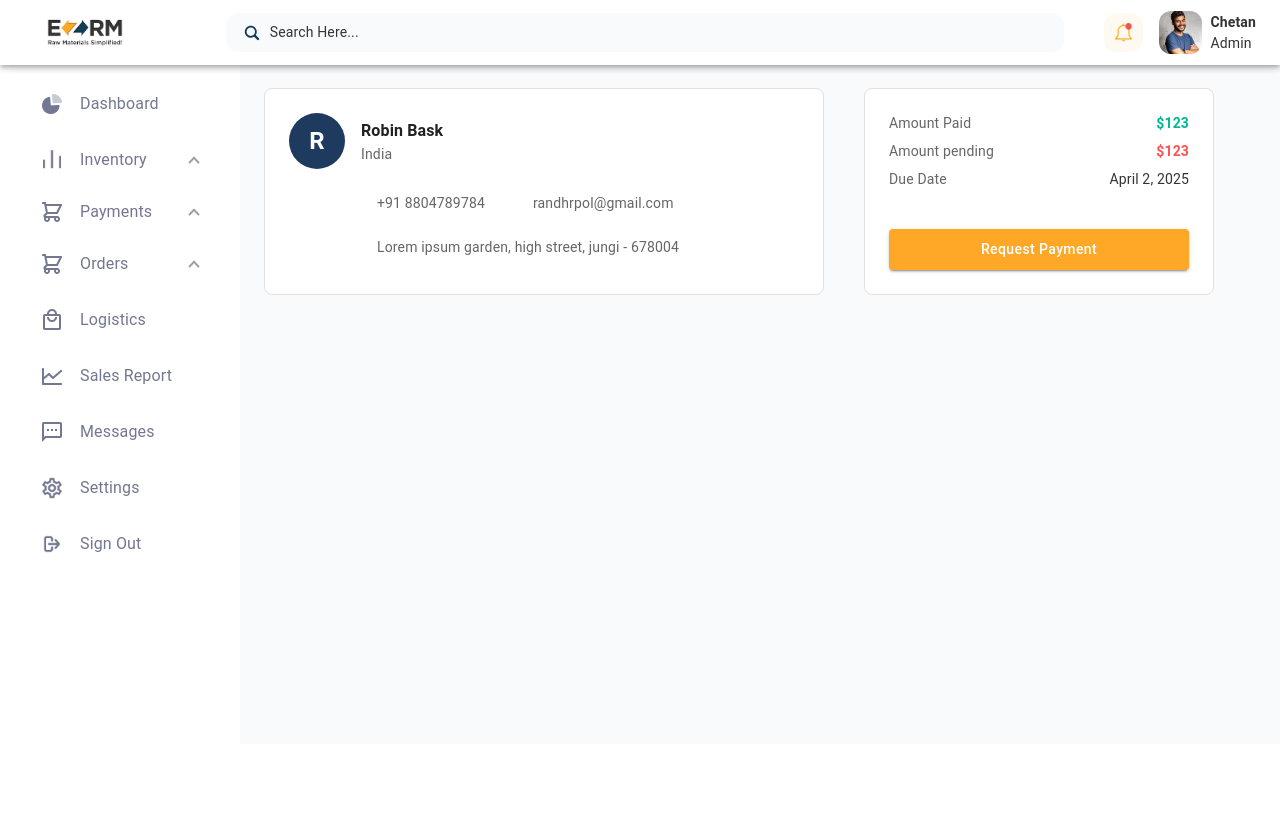
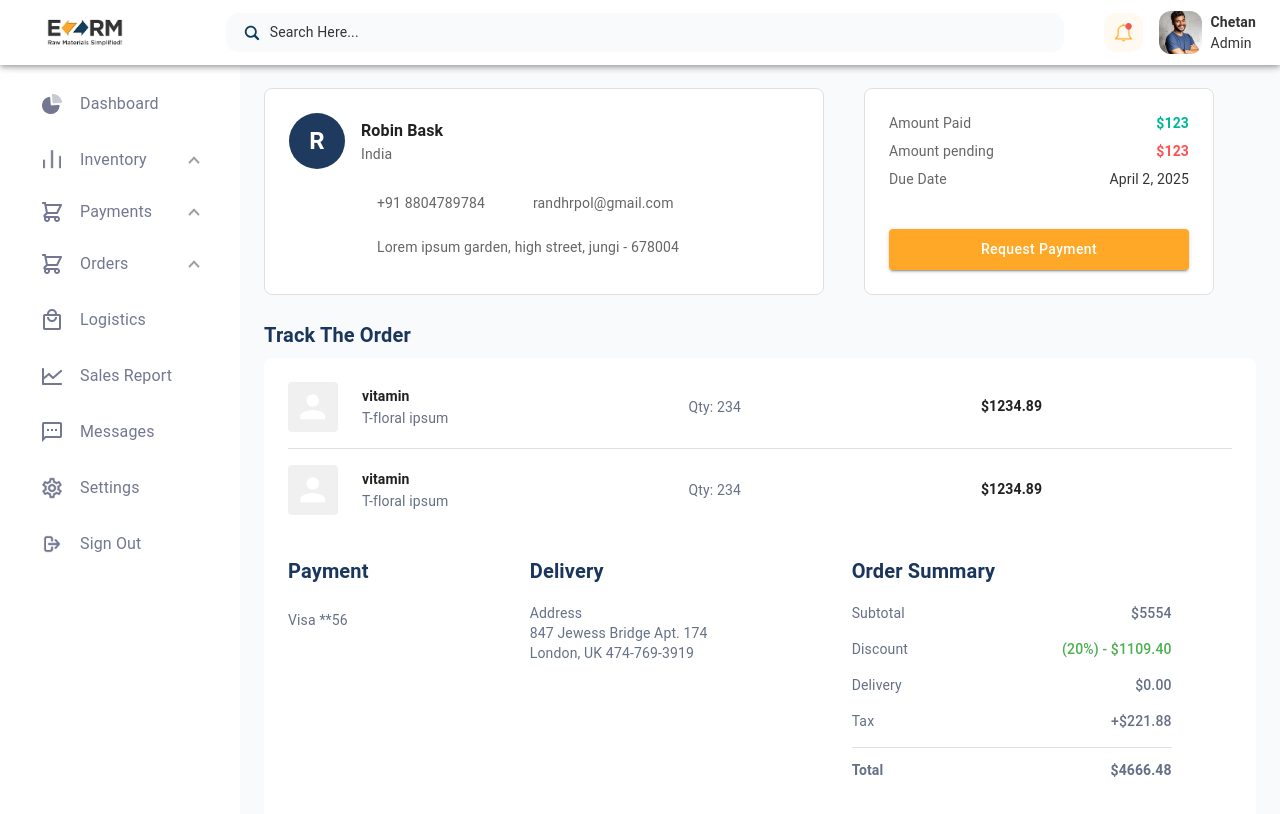
Before and after one commit to Ketan281/ezrm-ui, a Next.js app: page /admin/payments/payment/detail/1 in a window 1280 px wide. Shown: the top 814 px of the page. Built offline with nearby package versions, Linux system fonts and the light colour scheme; some icons are missing.

Commit message:
saved changes

```diff
--- a/src/app/admin/payments/payment/detail/[id]/page.tsx
+++ b/src/app/admin/payments/payment/detail/[id]/page.tsx
@@ -1,11 +1,13 @@
 "use client"
-import { Box, Typography, Avatar, Button, Paper, Grid } from "@mui/material"
+import { Box, Typography, Avatar, Button, Paper, Grid, Divider } from "@mui/material"
 import PhoneIcon from "@mui/icons-material/Phone"
 import EmailIcon from "@mui/icons-material/Email"
 import LocationOnIcon from "@mui/icons-material/LocationOn"
-
+import React from "react"
+import Image from "next/image"
 export default function UserProfileCard() {
     return (
+        <Box>
             <Box sx={{ display: "flex", gap: 5, maxWidth: "950px", width: "100%" }}>
                 {/* Left Section */}
                 <Paper
@@ -39,7 +41,7 @@ export default function UserProfileCard() {
                         </Box>
                     </Box>
 
-        <Grid container spacing={3} sx={{ mt: 3,ml:8 }}>
+                    <Grid container spacing={3} sx={{ mt: 3, ml: 8 }}>
                         <Grid >
                             <Box sx={{ display: "flex", alignItems: "center", gap: 1 }}>
                                 <PhoneIcon sx={{ color: "#666", fontSize: "18px", minWidth: "20px" }} />
@@ -135,5 +137,125 @@ export default function UserProfileCard() {
                     </Button>
                 </Paper>
             </Box>
+             <Typography variant="h6" fontWeight="600" color="#1a365d" gutterBottom mt={3}>
+              Track The Order
+            </Typography>
+            <Paper elevation={0} sx={{ p: 3, mb: 3, borderRadius: 2 }}>
+            {[1, 2].map((item, index) => (
+              <React.Fragment key={index}>
+                <Grid container spacing={30} alignItems="center">
+                  <Grid display="flex" alignItems="center" gap={3}>
+                    <Avatar variant="rounded" sx={{ width: 50, height: 50, bgcolor: "#f0f0f0" }} />
+                    <Box>
+                      <Typography variant="subtitle2" fontWeight="700">
+                        vitamin
+                      </Typography>
+                      <Typography variant="body2" color="rgba(102, 112, 133, 1)">
+                        T-floral ipsum
+                      </Typography>
+                    </Box>
+                  </Grid>
+                  <Grid>
+                    <Typography variant="body2" color="rgba(102, 112, 133, 1)">
+                      Qty: 234
+                    </Typography>
+                  </Grid>
+                  <Grid>
+                    <Typography variant="subtitle2" fontWeight="700">
+                      $1234.89
+                    </Typography>
+                  </Grid>
+                </Grid>
+                {index < 1 && <Divider sx={{ my: 2 }} />}
+              </React.Fragment>
+            ))}
+            <Grid container spacing={18} sx={{ mt: 5 }}>
+              <Grid>
+                <Box>
+                  <Typography variant="h6" fontWeight="700" color="#1a365d" sx={{ mb: 2 }}>
+                    Payment
+                  </Typography>
+                  <Box display="flex" alignItems="center" gap={1}>
+                    <Typography variant="body2" color="rgba(102, 112, 133, 1)">
+                      Visa **56
+                    </Typography>
+                    <Image src="/visa.png" alt="ERMM Logo" width={30} height={35} />
+                  </Box>
+                </Box>
+              </Grid>
+
+              <Grid>
+                <Box>
+                  <Typography variant="h6" fontWeight="700" color="#1a365d" sx={{ mb: 2 }}>
+                    Delivery
+                  </Typography>
+                  <Typography variant="body2" color="rgba(102, 112, 133, 1)">
+                    Address
+                  </Typography>
+                  <Typography variant="body2" color="rgba(102, 112, 133, 1)">
+                    847 Jewess Bridge Apt. 174
+                  </Typography>
+                  <Typography variant="body2" color="rgba(102, 112, 133, 1)">
+                    London, UK 474-769-3919
+                  </Typography>
+                </Box>
+              </Grid>
+
+              <Grid>
+                <Typography variant="h6" fontWeight="700" color="#1a365d" sx={{ mb: 2 }}>
+                  Order Summary
+                </Typography>
+                <Box width={"25vw"}>
+                  <Box sx={{ display: "flex", justifyContent: "space-between", mb: 2 }}>
+                    <Typography variant="body2" color="rgba(102, 112, 133, 1)">
+                      Subtotal
+                    </Typography>
+                    <Typography variant="body2" fontWeight="500" color="rgba(102, 112, 133, 1)">
+                      $5554
+                    </Typography>
+                  </Box>
+
+                  <Box sx={{ display: "flex", justifyContent: "space-between", mb: 2 }}>
+                    <Typography variant="body2" color="rgba(102, 112, 133, 1)">
+                      Discount
+                    </Typography>
+                    <Typography variant="body2" fontWeight="500" color="#4caf50">
+                      (20%) - $1109.40
+                    </Typography>
+                  </Box>
+
+                  <Box sx={{ display: "flex", justifyContent: "space-between", mb: 2 }}>
+                    <Typography variant="body2" color="rgba(102, 112, 133, 1)">
+                      Delivery
+                    </Typography>
+                    <Typography variant="body2" fontWeight="500" color="rgba(102, 112, 133, 1)">
+                      $0.00
+                    </Typography>
+                  </Box>
+
+                  <Box sx={{ display: "flex", justifyContent: "space-between", mb: 2 }}>
+                    <Typography variant="body2" color="rgba(102, 112, 133, 1)">
+                      Tax
+                    </Typography>
+                    <Typography variant="body2" fontWeight="500" color="rgba(102, 112, 133, 1)">
+                      +$221.88
+                    </Typography>
+                  </Box>
+
+                  <Divider sx={{ my: 1.5 }} />
+
+                  <Box sx={{ display: "flex", justifyContent: "space-between", mb: 2 }}>
+                    <Typography variant="subtitle2" fontWeight="700" color="rgba(102, 112, 133, 1)">
+                      Total
+                    </Typography>
+                    <Typography variant="subtitle2" fontWeight="700" color="rgba(102, 112, 133, 1)">
+                      $4666.48
+                    </Typography>
+                  </Box>
+                </Box>
+              </Grid>
+            </Grid>
+          </Paper>
+        </Box>
     )
 }
```
Lines whose indentation alone changed are shown as unchanged.
